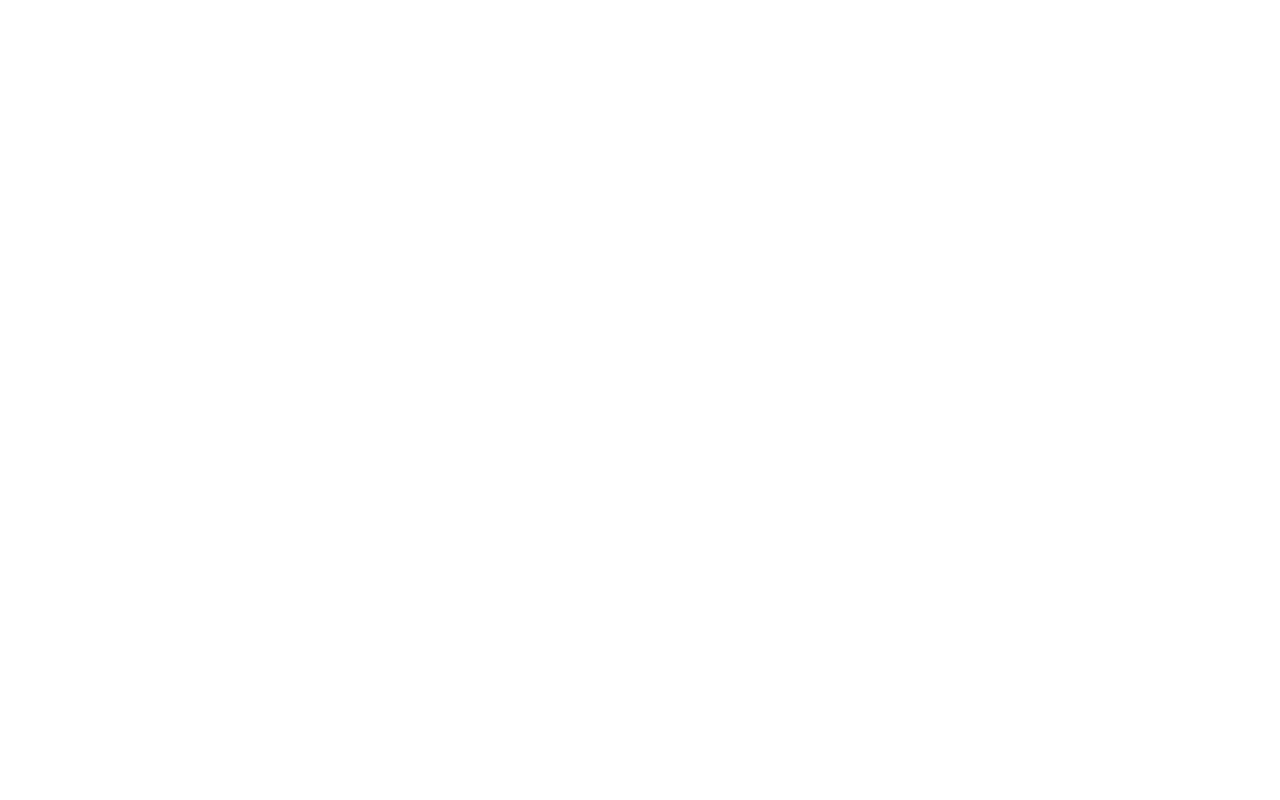
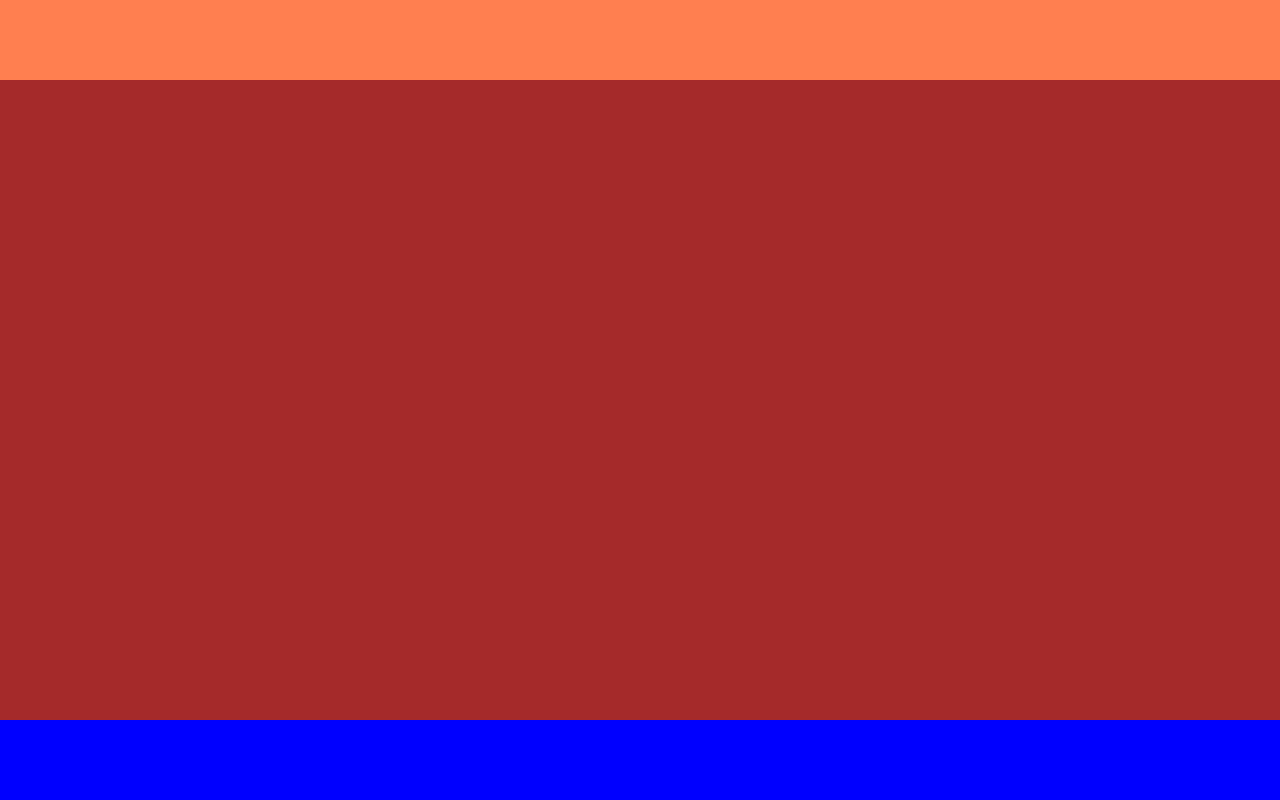
Before and after one commit to sarah2382002/port208, a plain HTML site: page index.html in a window 1280 px wide. Drawn offline with Linux system fonts and the light colour scheme.

Commit message:
main section

```diff
--- a/index.html
+++ b/index.html
@@ -7,6 +7,20 @@
     <link rel="stylesheet" href="style.css">
 </head>
 <body>
+    <div id="big__box">
+        <header id="hd">
 
+        </header>
+        <main id="mn">
+
+
+        </main>
+        <footer id="ft">
+
+        </footer>
+
+
+
+    </div>
 </body>
 </html>
--- a/style.css
+++ b/style.css
@@ -0,0 +1,30 @@
+*{
+    padding: 0px;
+    margin: 0px;
+}
+
+#big__box {
+    width: 100vw;
+    height: 100vh;
+    background-color: aquamarine;
+}
+#hd {
+    width: 100vw;
+    height: 10vh;
+    background-color: coral;
+
+}
+
+#mn {
+    width: 100vw;
+    height: 80vh;
+    background-color: brown;
+
+}
+
+#ft {
+    width: 100vw;
+    height: 10vh;
+    background-color: blue;
+
+}
```
